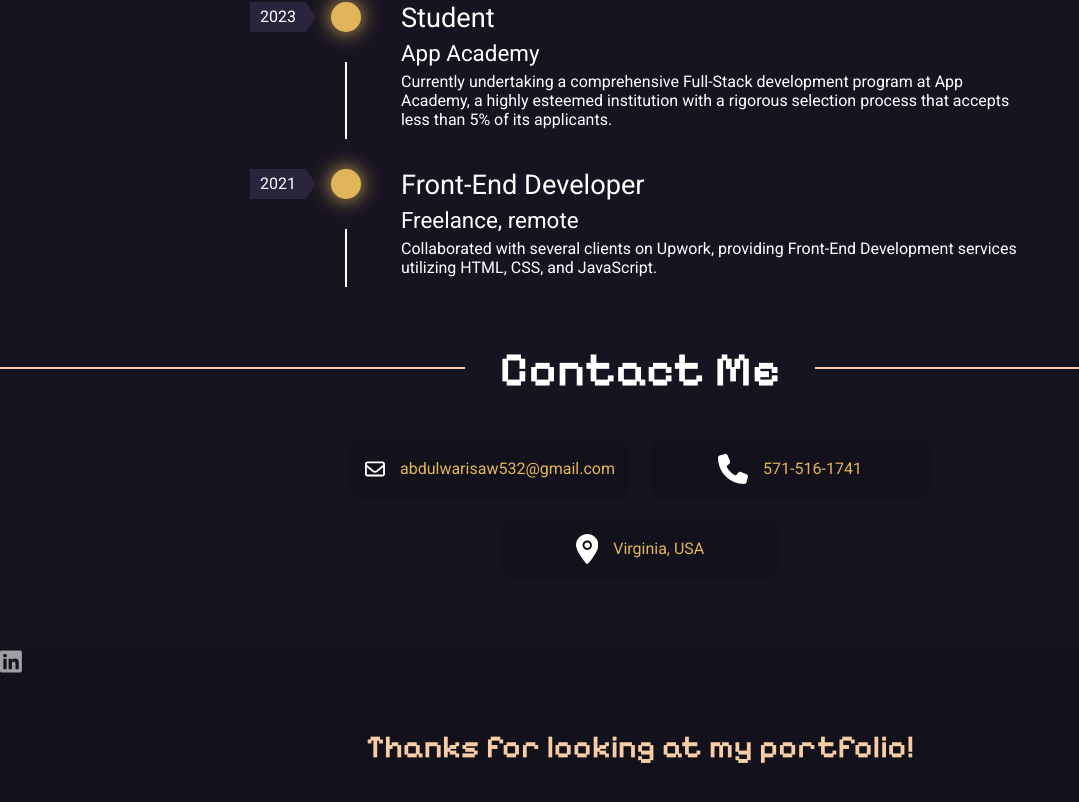
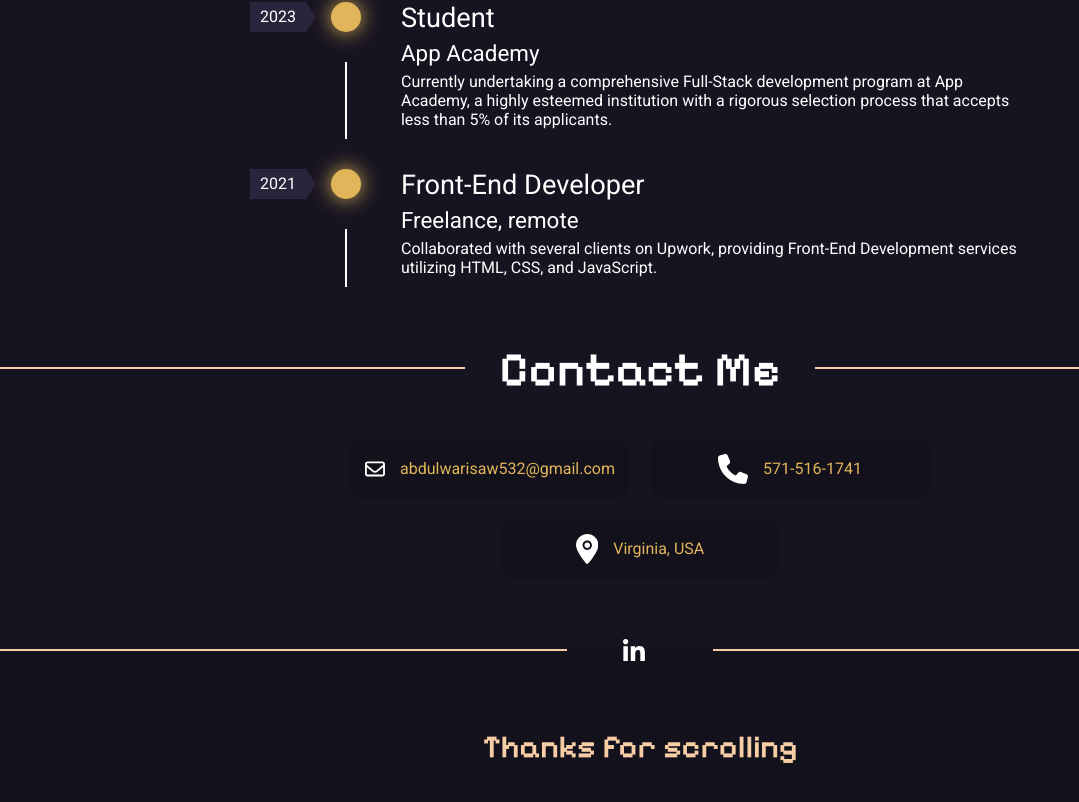
Before and after one commit to Waris-95/Personal-Portfolio-React, a Next.js app: page / in a window 1280 px wide. Shown: the part 2218-3020 px from the top of the page, without its empty margins (0-1079 px from the left). Built offline with nearby package versions, Linux system fonts and the light colour scheme.

Commit message:
Updated LinkedIn

```diff
--- a/components/Footer.js
+++ b/components/Footer.js
@@ -2,17 +2,18 @@ export default function Footer() {
     return (
       <footer>
         <div className="social">
-                <a
-                    href="https://www.linkedin.com/in/abdul-waris-aa1234aw/"
-                    target="_blank"
-                    rel="noopener noreferrer"
-                >
-                    <svg xmlns="http://www.w3.org/2000/svg" height="1em" viewBox="0 0 448 512">
-                        <path fill="rgba(255, 255, 255, .6)" d="M416 32H31.9C14.3 32 0 46.5 0 64.3v383.4C0 465.5 14.3 480 31.9 480H416c17.6 0 32-14.5 32-32.3V64.3c0-17.8-14.4-32.3-32-32.3zM135.4 416H69V202.2h66.5V416zm-33.2-243c-21.3 0-38.5-17.3-38.5-38.5S80.9 96 102.2 96c21.2 0 38.5 17.3 38.5 38.5 0 21.3-17.2 38.5-38.5 38.5zm282.1 243h-66.4V312c0-24.8-.5-56.7-34.5-56.7-34.6 0-39.9 27-39.9 54.9V416h-66.4V202.2h63.7v29.2h.9c8.9-16.8 30.6-34.5 62.9-34.5 67.2 0 79.7 44.3 79.7 101.9V416z"/>
-                    </svg>
+          <div className="line"></div>
+          <div className="links">
+          <a href="https://www.linkedin.com/in/abdul-waris-aa1234aw/" target="_blank" rel="noopener noreferrer">
+    <svg xmlns="http://www.w3.org/2000/svg" viewBox="0 0 448 512"><path d="M100.28 448H7.4V148.9h92.88zM53.79 108.1C24.09 108.1 0 83.5 0 53.8a53.79 53.79 0 0 1 107.58 0c0 29.7-24.1 54.3-53.79 54.3zM447.9 448h-92.68V302.4c0-34.7-.7-79.2-48.29-79.2-48.29 0-55.69 37.7-55.69 76.7V448h-92.78V148.9h89.08v40.8h1.3c12.4-23.5 42.69-48.3 87.88-48.3 94 0 111.28 61.9 111.28 142.3V448z"/></svg>
+</a>
+            <a href="">
+              {/* <svg xmlns="http://www.w3.org/2000/svg" viewBox="0 0 448 512"><path d="M224.1 141c-63.6 0-114.9 51.3-114.9 114.9s51.3 114.9 114.9 114.9S339 319.5 339 255.9 287.7 141 224.1 141zm0 189.6c-41.1 0-74.7-33.5-74.7-74.7s33.5-74.7 74.7-74.7 74.7 33.5 74.7 74.7-33.6 74.7-74.7 74.7zm146.4-194.3c0 14.9-12 26.8-26.8 26.8-14.9 0-26.8-12-26.8-26.8s12-26.8 26.8-26.8 26.8 12 26.8 26.8zm76.1 27.2c-1.7-35.9-9.9-67.7-36.2-93.9-26.2-26.2-58-34.4-93.9-36.2-37-2.1-147.9-2.1-184.9 0-35.8 1.7-67.6 9.9-93.9 36.1s-34.4 58-36.2 93.9c-2.1 37-2.1 147.9 0 184.9 1.7 35.9 9.9 67.7 36.2 93.9s58 34.4 93.9 36.2c37 2.1 147.9 2.1 184.9 0 35.9-1.7 67.7-9.9 93.9-36.2 26.2-26.2 34.4-58 36.2-93.9 2.1-37 2.1-147.8 0-184.8zM398.8 388c-7.8 19.6-22.9 34.7-42.6 42.6-29.5 11.7-99.5 9-132.1 9s-102.7 2.6-132.1-9c-19.6-7.8-34.7-22.9-42.6-42.6-11.7-29.5-9-99.5-9-132.1s-2.6-102.7 9-132.1c7.8-19.6 22.9-34.7 42.6-42.6 29.5-11.7 99.5-9 132.1-9s102.7-2.6 132.1 9c19.6 7.8 34.7 22.9 42.6 42.6 11.7 29.5 9 99.5 9 132.1s2.7 102.7-9 132.1z"/></svg> */}
             </a>
           </div>
-            <h2>Thanks for looking at my portfolio!</h2>
+          <div className="line"></div>
+        </div>
+        <h2>Thanks for scrolling</h2>
       </footer>
     );
   }
--- a/styles/footer.scss
+++ b/styles/footer.scss
@@ -1,39 +1,30 @@
-footer {
-    background-color: #13111b;
-
-    div.social {
-        display: flex;
-
-        svg {
-        height: 25px;
-        fill: white;
+footer{
+    background: #13111b;
+    div.social{
+      display:flex;
+      svg{
+        height:25px;
+        fill:#fff;
       }
-
-        div.links {
+      div.links{
         padding: 0 50px;
-
-            a {
+        a{
           position: relative;
           top: -10px;
           padding: 0 6px;
-
         }
       }
-
-        .line {
+      .line{
         flex-grow: 1;
-            border-top: 2px solid rgb(246, 205, 164);
-
+        border-top: 2px solid rgb(246, 205, 164);;
       }
     }
-
-    h2 {
+    h2{
       margin-bottom: 0;
       text-align: center;
       padding: 50px 0;
-        // font-weight: 600;
       color: rgb(246, 205, 164);
-        font-weight: normal;
-        font-size: 2rem;
+      font-weight:normal;
+      font-size:2rem;
     }
   }
```
Lines whose indentation alone changed are shown as unchanged.
